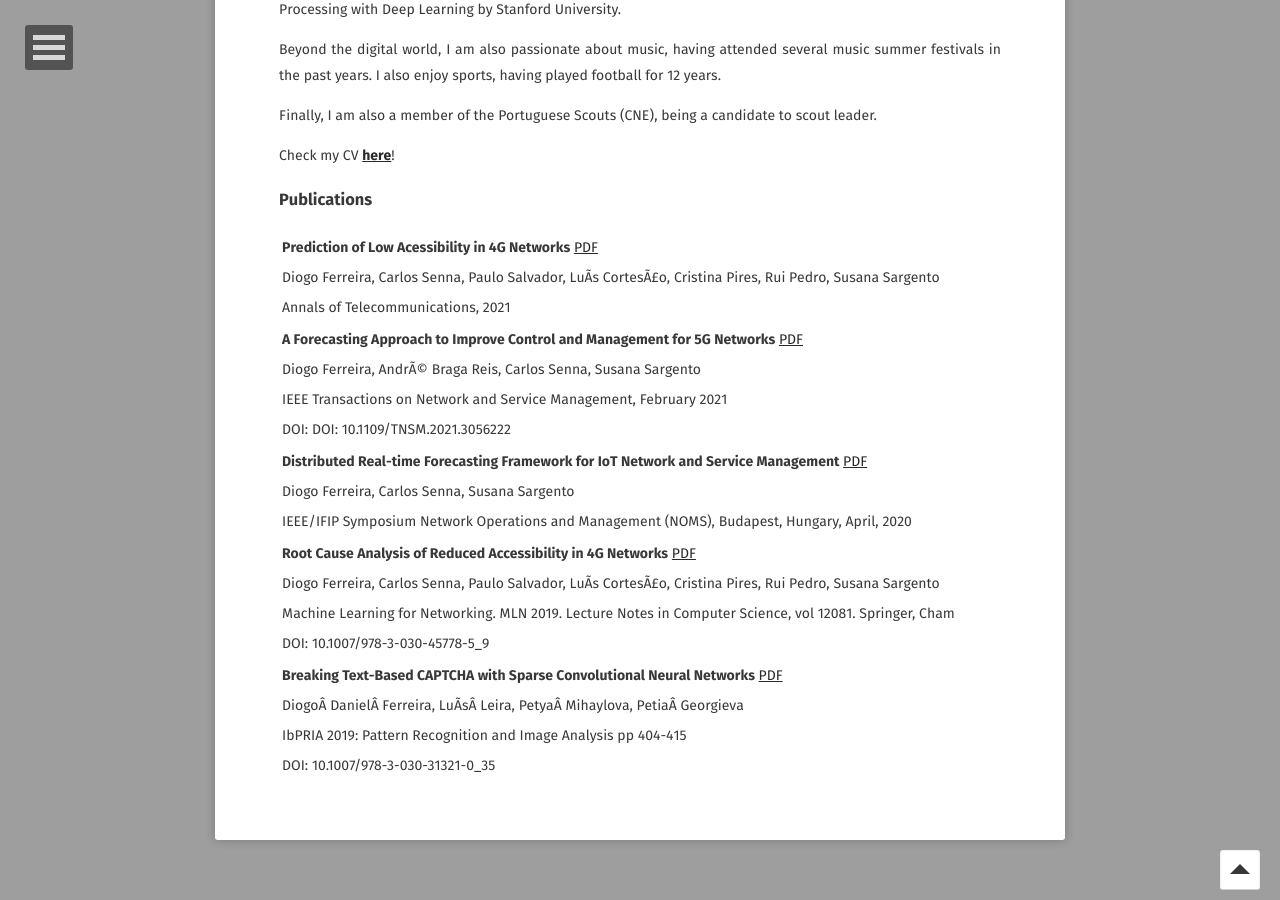
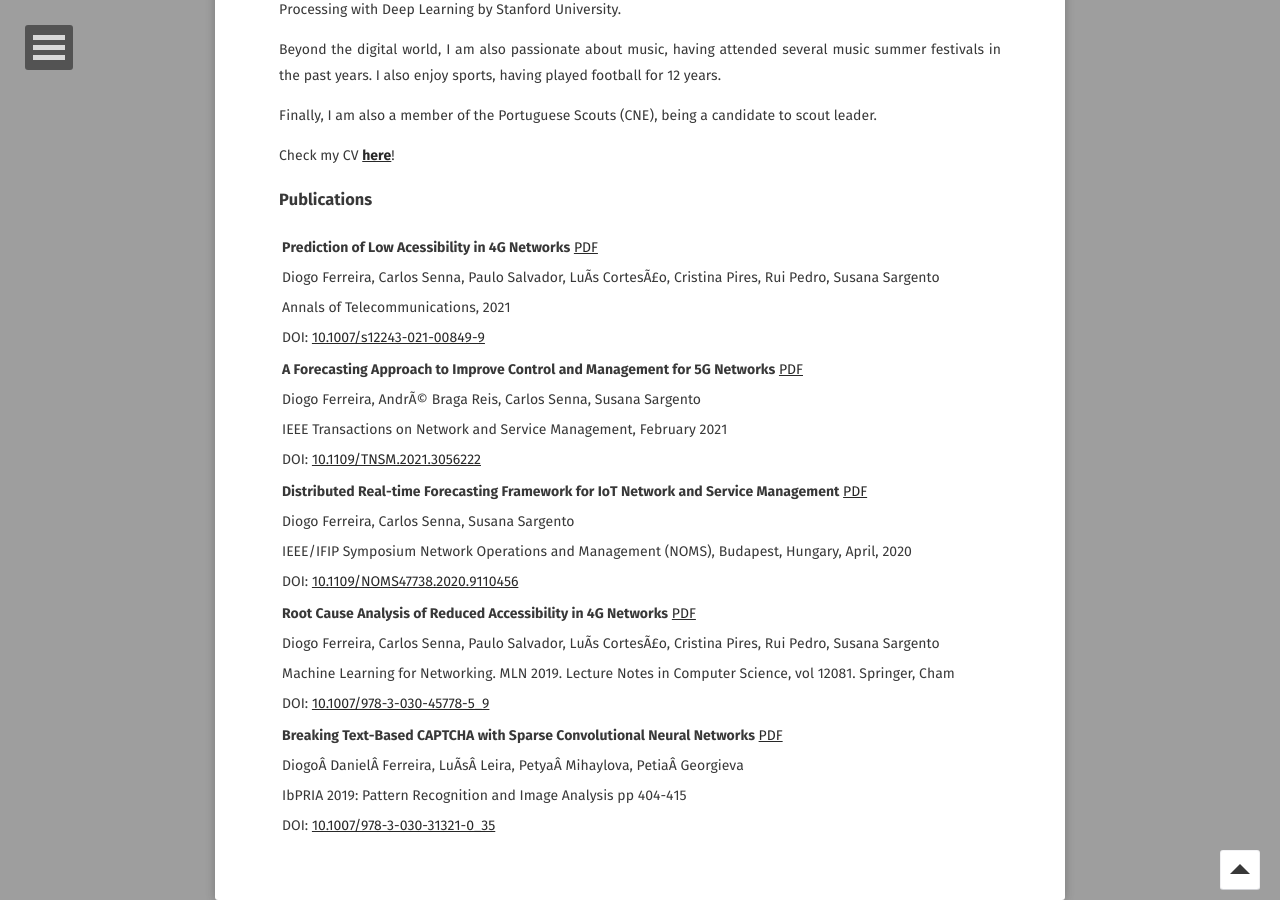
Before and after one commit to diogodanielsoaresferreira/diogodanielsoaresferreira.github.io, a Jekyll site: the page built from about/index.md, in a window 1280 px wide and 900 px high, scrolled down 1037 px. Built offline with Jekyll 4.4.1, drawn with Linux system fonts in a browser that asks for light colours; some web fonts are replaced; comment, search, counter and statistics services are not loaded.

Commit message:
Add new DOI paper

```diff
--- a/about/index.md
+++ b/about/index.md
@@ -32,22 +32,24 @@ Check my CV **[here](../assets/pdf/CV.pdf)**!
 |**Prediction of Low Acessibility in 4G Networks** [PDF](../assets/pdf/paper5.pdf)|
 |Diogo Ferreira, Carlos Senna, Paulo Salvador, Luís Cortesão, Cristina Pires, Rui Pedro, Susana Sargento|
 |Annals of Telecommunications, 2021|
+|DOI: [10.1007/s12243-021-00849-9](https://doi.org/10.1007/s12243-021-00849-9)|
 
 |**A Forecasting Approach to Improve Control and Management for 5G Networks** [PDF](../assets/pdf/paper4.pdf)|
 |Diogo Ferreira, André Braga Reis, Carlos Senna, Susana Sargento|
 |IEEE Transactions on Network and Service Management, February 2021|
-|DOI: DOI: 10.1109/TNSM.2021.3056222|
+|DOI: [10.1109/TNSM.2021.3056222](https://doi.org/10.1109/TNSM.2021.3056222)|
 
 |**Distributed Real-time Forecasting Framework for IoT Network and Service Management** [PDF](../assets/pdf/paper3.pdf)|
 |Diogo Ferreira, Carlos Senna, Susana Sargento|
 |IEEE/IFIP Symposium Network Operations and Management (NOMS), Budapest, Hungary, April, 2020|
+|DOI: [10.1109/NOMS47738.2020.9110456](https://doi.org/10.1109/NOMS47738.2020.9110456)|
 
 |**Root Cause Analysis of Reduced Accessibility in 4G Networks** [PDF](../assets/pdf/paper2.pdf)|
 |Diogo Ferreira, Carlos Senna, Paulo Salvador, Luís Cortesão, Cristina Pires, Rui Pedro, Susana Sargento|
 |Machine Learning for Networking. MLN 2019. Lecture Notes in Computer Science, vol 12081. Springer, Cham|
-|DOI: 10.1007/978-3-030-45778-5_9|
+|DOI: [10.1007/978-3-030-45778-5_9](https://doi.org/10.1007/978-3-030-45778-5_9)|
 
 |**Breaking Text-Based CAPTCHA with Sparse Convolutional Neural Networks** [PDF](../assets/pdf/paper.pdf)|
 |Diogo Daniel Ferreira, Luís Leira, Petya Mihaylova, Petia Georgieva|
 |IbPRIA 2019: Pattern Recognition and Image Analysis pp 404-415|
-|DOI: 10.1007/978-3-030-31321-0_35|
+|DOI: [10.1007/978-3-030-31321-0_35](https://doi.org/10.1007/978-3-030-31321-0_35)|
```
Also changed, not shown: 2 other files.
